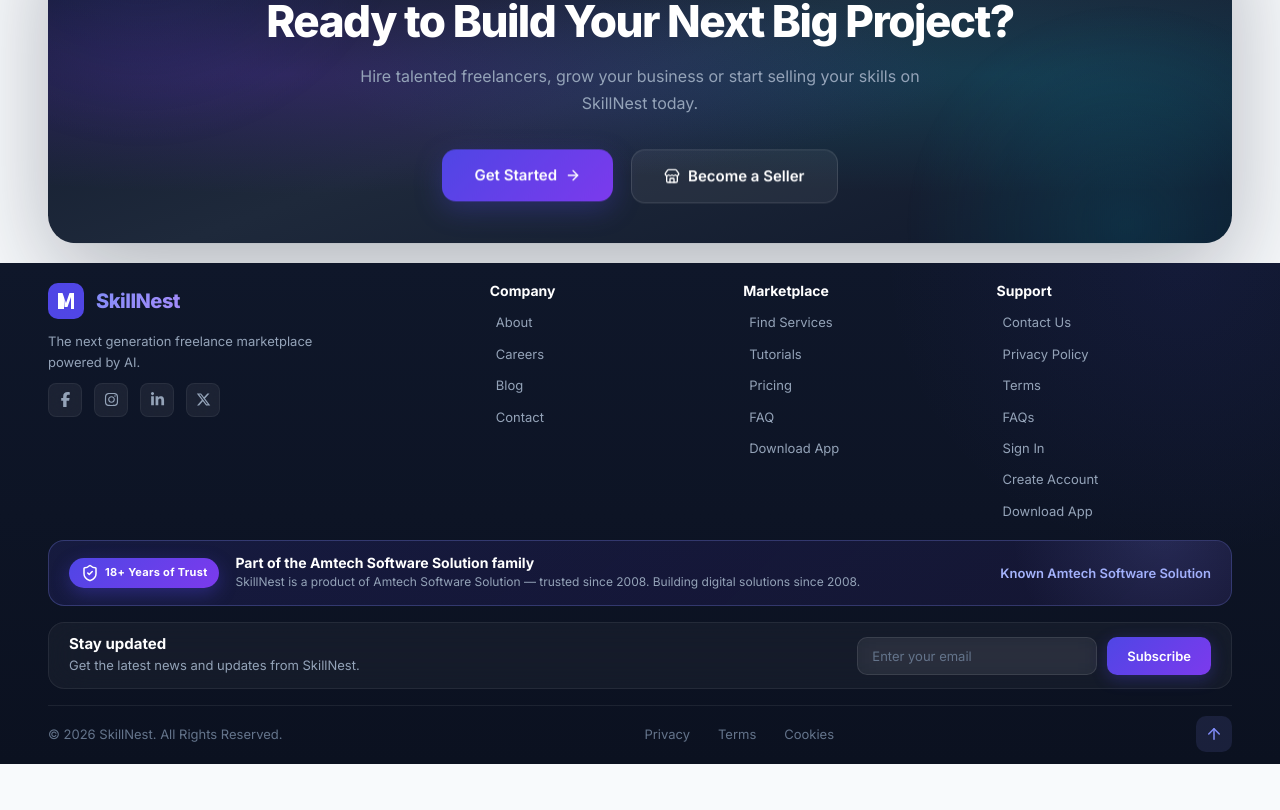
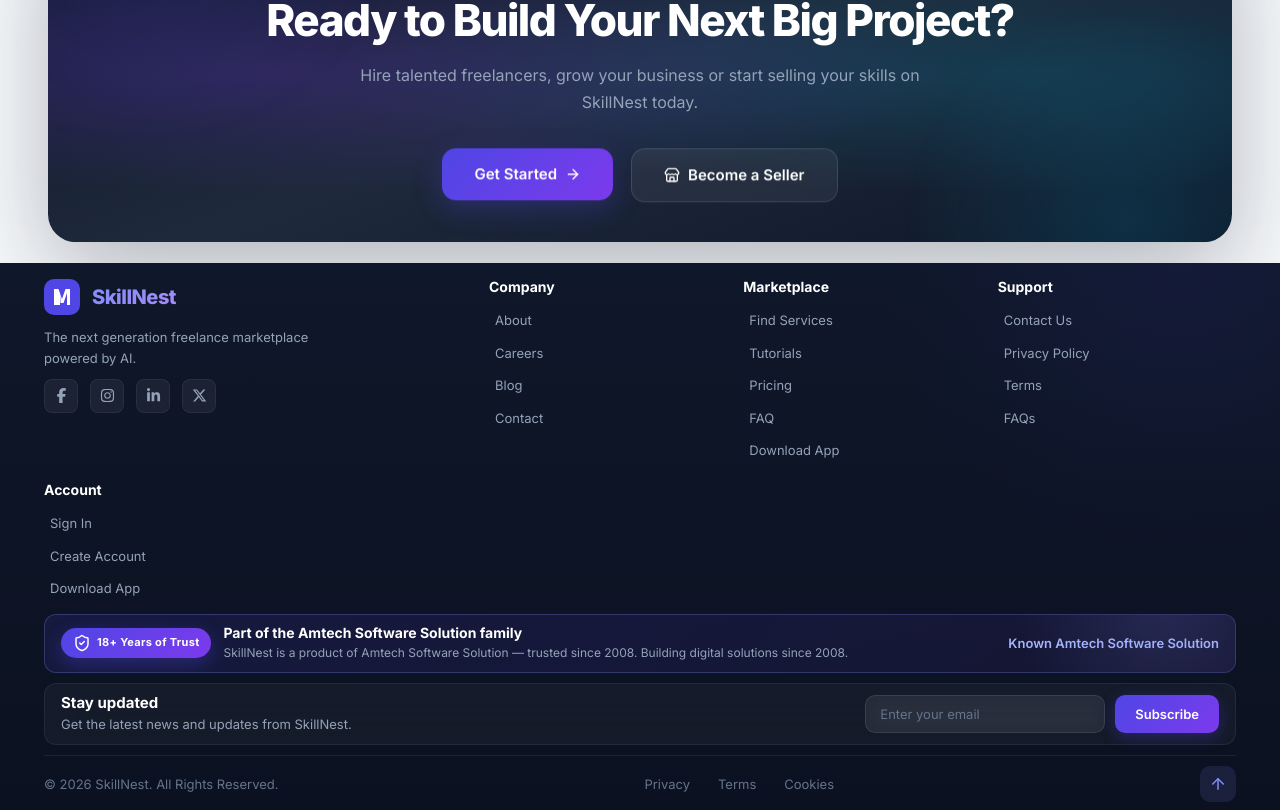
Before and after one commit to azimkhan07/khanverse, a React (Vite) app in the folder resources/panels/: page / in a window 1280 px wide. Shown: the part 1533-2343 px from the top of the page. Before the commit the page ends 2297 px from the top, so only its background shows below. Built offline with nearby package versions, Linux system fonts and the light colour scheme; no server answers.

Commit message:
Fix footer: separate Account section beside Support (4 columns), compact spacing

```diff
--- a/resources/panels/src/data/footer.js
+++ b/resources/panels/src/data/footer.js
@@ -73,7 +73,14 @@ const footer = {
                 { label: "Contact Us", url: "/contact" },
                 { label: "Privacy Policy", url: "/privacy-policy" },
                 { label: "Terms", url: "/terms-conditions" },
-                { label: "FAQs", url: "/faq" },
+                { label: "FAQs", url: "/faq" }
+            ]
+        },
+
+        {
+            id: 4,
+            title: "Account",
+            links: [
                 { label: "Sign In", url: "/login" },
                 { label: "Create Account", url: "/register" },
                 { label: "Download App", url: "/app" }
--- a/resources/panels/src/theme/css/footer.css
+++ b/resources/panels/src/theme/css/footer.css
@@ -15,7 +15,7 @@
 .footer {
   background: linear-gradient(180deg, #0F172A 0%, #0B1120 100%);
   color: #CBD5E1;
-  padding: 20px 24px 12px;
+  padding: 16px 20px 8px;
   position: relative;
   overflow: hidden;
 }
@@ -41,8 +41,8 @@
 .footer-grid {
   display: grid;
   grid-template-columns: 1.8fr 1fr 1fr 1fr;
-  gap: 18px;
-  margin-bottom: 14px;
+  gap: 16px;
+  margin-bottom: 10px;
 }
 
 /* --- Brand --- */
@@ -109,7 +109,7 @@
   color: #fff;
   font-size: 14px;
   font-weight: 700;
-  margin-bottom: 6px;
+  margin-bottom: 8px;
 }
 
 .footer-col ul {
@@ -119,7 +119,7 @@
 }
 
 .footer-col li {
-  margin-bottom: 4px;
+  margin-bottom: 5px;
 }
 
 .footer-col a {
@@ -155,13 +155,13 @@
 .footer-subbrand {
   display: flex;
   align-items: center;
-  gap: 16px;
+  gap: 12px;
   flex-wrap: wrap;
-  padding: 14px 20px;
-  margin-bottom: 16px;
+  padding: 10px 16px;
+  margin-bottom: 10px;
   background: linear-gradient(135deg, rgba(79, 70, 229, 0.14), rgba(124, 58, 237, 0.08));
   border: 1px solid rgba(129, 140, 248, 0.28);
-  border-radius: 16px;
+  border-radius: 12px;
   position: relative;
   overflow: hidden;
 }
@@ -241,14 +241,14 @@
   display: flex;
   align-items: center;
   justify-content: space-between;
-  gap: 24px;
-  padding: 12px 20px;
+  gap: 18px;
+  padding: 10px 16px;
   background: rgba(255, 255, 255, 0.04);
   backdrop-filter: blur(20px);
   -webkit-backdrop-filter: blur(20px);
   border: 1px solid rgba(255, 255, 255, 0.07);
-  border-radius: 16px;
-  margin-bottom: 16px;
+  border-radius: 12px;
+  margin-bottom: 10px;
 }
 
 .newsletter-text h4 {
```
